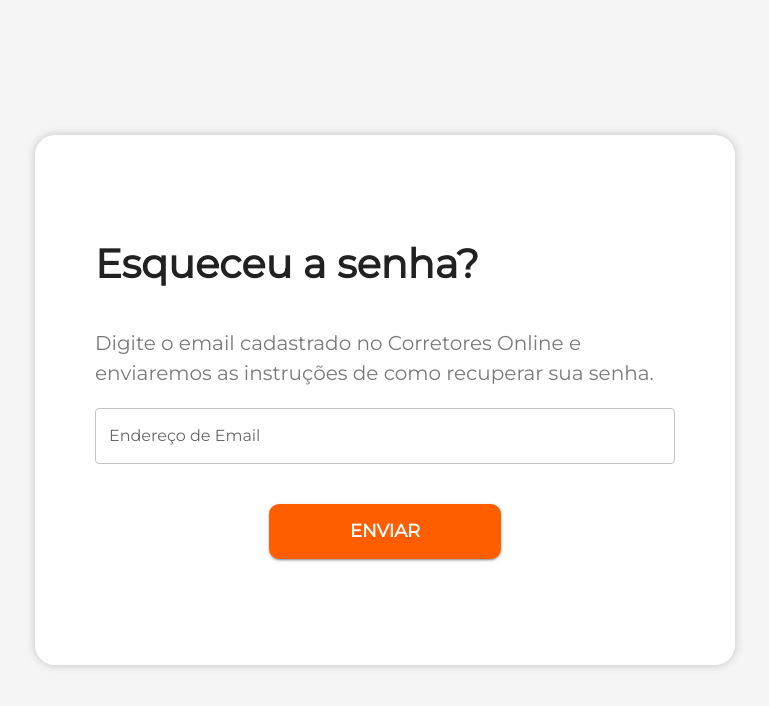
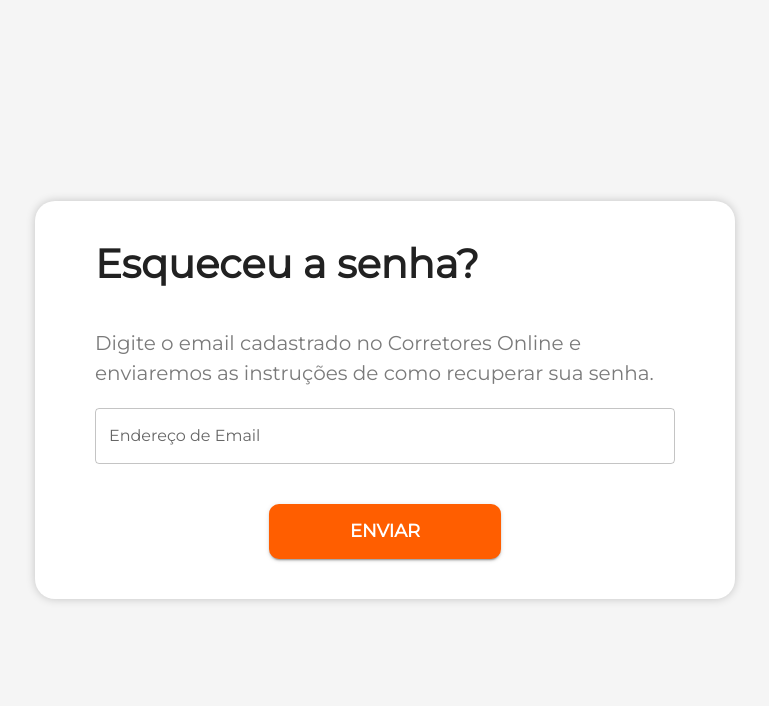
Before and after one commit to daniellima0/corretores-online, a React (Vite) app in the folder frontend/: page /password-reset-email in a window 1280 px wide. Shown: the top 706 px of the page, without its empty margins (255-1024 px from the left). Built offline with nearby package versions, Linux system fonts and the light colour scheme; no server answers.

Commit message:
40: test and implement responsiveness

```diff
--- a/frontend/src/pages/EmailInputPasswordReset/index.tsx
+++ b/frontend/src/pages/EmailInputPasswordReset/index.tsx
@@ -14,7 +14,7 @@ const Div = styled("div")({
 });
 
 const Card = styled("div")({
-  height: "530px",
+  height: "fit-content",
   width: "70%",
   backgroundColor: "#FFFFFF",
   display: "flex",
@@ -22,6 +22,8 @@ const Card = styled("div")({
   alignItems: "center",
   paddingLeft: "60px",
   paddingRight: "60px",
+  paddingTop: "40px",
+  paddingBottom: "40px",
   justifyContent: "center",
   textAlign: "center",
 
--- a/frontend/src/pages/PasswordReset/index.tsx
+++ b/frontend/src/pages/PasswordReset/index.tsx
@@ -20,7 +20,7 @@ const Div = styled("div")({
 });
 
 const Card = styled("div")({
-  height: "500px",
+  height: "fit-content",
   width: "70%",
   backgroundColor: "#FFFFFF",
   display: "flex",
@@ -28,6 +28,8 @@ const Card = styled("div")({
   alignItems: "center",
   paddingLeft: "60px",
   paddingRight: "60px",
+  paddingTop: "40px",
+  paddingBottom: "40px",
   justifyContent: "center",
   textAlign: "center",
 
```
